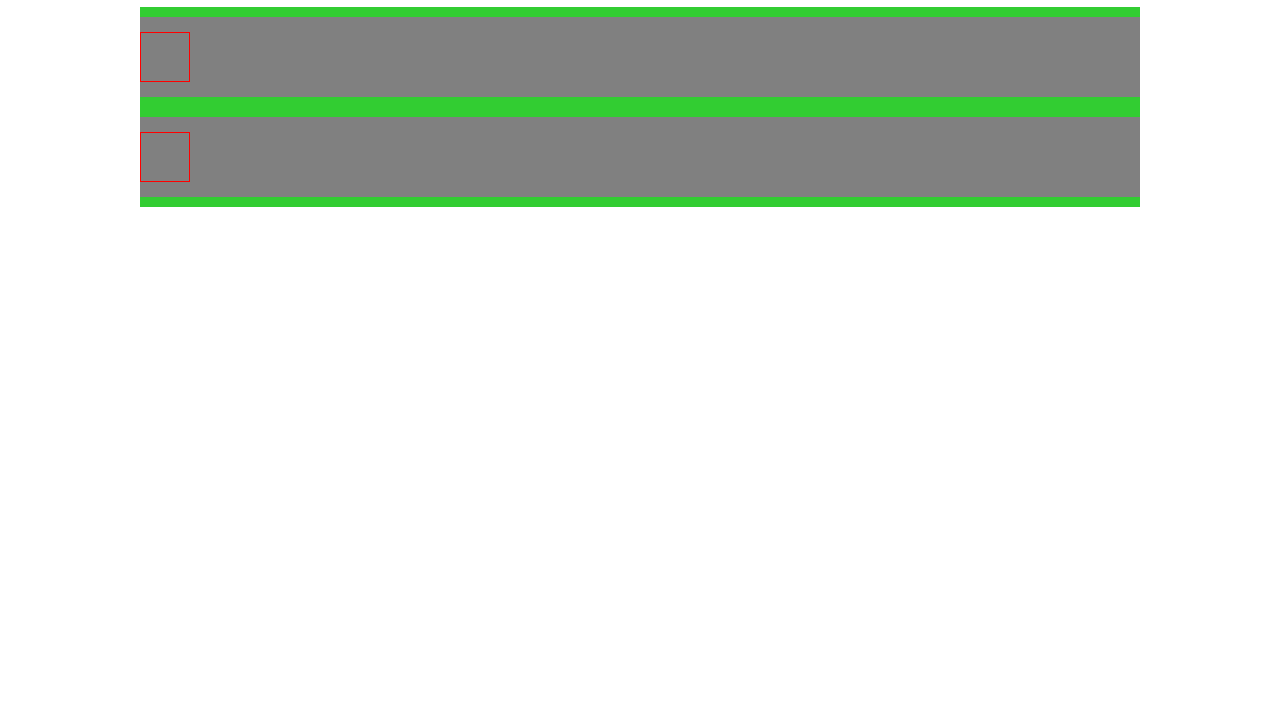
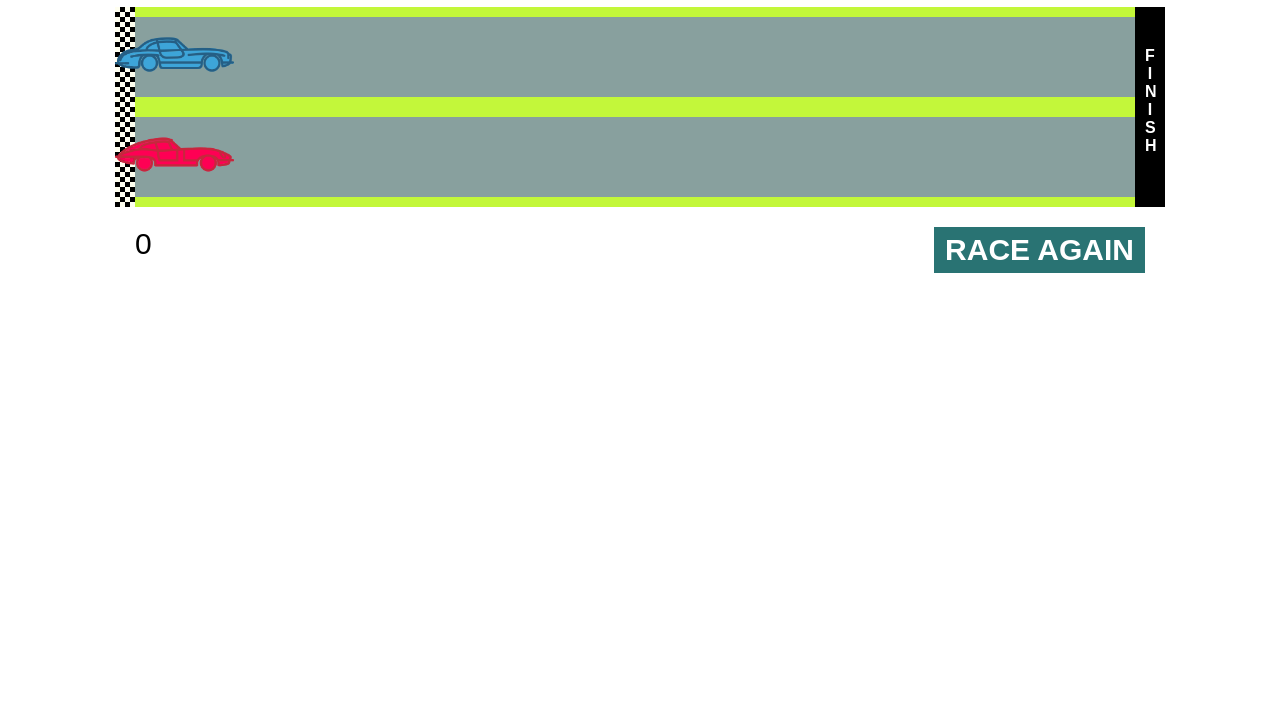
Before and after one commit to makeitrealcamp/javascript-racer, a plain HTML site: page index.html in a window 1280 px wide. Shown: the part 73-800 px from the top of the page. Drawn offline with nearby package versions, Linux system fonts and the light colour scheme.

Commit message:
added cars. added restart button.

```diff
--- a/app.js
+++ b/app.js
@@ -1,30 +1,43 @@
-/*$(document).ready(function(){
-	$(this).bind('keyup', function(e){
-		$(this).keyup(function(e){
-			if (e.which == 13) {
-				$('#player1').offset({left:300});
-				var position = $('#player1').position();
-				console.log(position);
+$(document).ready(function(){
+	var count=5;
+	var counter=setInterval(timer, 1000);
+	function timer(){
+		if (count <= 0){
+			return clearInterval(counter);
 		}
-		});
-	});
-});
-*/
-$(document).ready(function(){
+		count=count-1;
+	 	$('#timer').html(count);
+	}
+	function race(){
 		var startLine = $('.car').position().left;
-	var finishLine = startLine + 1000;
+		var finishLine = startLine + 900;
 		$(this).bind('keyup', function(e){
 			$(this).keyup(function(e){
 				if (e.which == 80){
 					var player1Pos = $('#player1').position();
 					if(player1Pos.left < finishLine){
-					var move = player1Pos.left + 10;
+						var move = player1Pos.left + 20;
 						$('#player1').offset({left:move});
 						console.log(player1Pos.left + " "+ finishLine)
 					}
-			} else if (e.which == 81) {
-				$('#player2').offset({left:400});
+				} else if (e.which == 81){
+					var player1Pos = $('#player2').position();
+					if(player1Pos.left < finishLine){
+						var move = player1Pos.left + 20;
+						$('#player2').offset({left:move});
+						console.log(player1Pos.left + " "+ finishLine)
+					}
+				}
+			});
+			$(this).keyup(function(event){
+		        var key_code = event.keyCode ? event.keyCode : event.which;
+		        if((key_code  >=80 && key_code  <=122) || (key_code  >=48 && key_code <=57)){
+		           $('#cnt').append('<span>'+ ++count + '</span>');
 		        }
 		    });
 		});
+	}
+	$('#start-race').on('click', function(){
+		console.log("I was clicked");
 	});
+});
--- a/index.html
+++ b/index.html
@@ -10,16 +10,30 @@
 	<header>
 		<h1>JS racer</h1>
 	</header>
-	<div class="wrapper" tabindex="1">
+	<div class="wrapper">
+		<div class="startline">
+
+		</div>
 		<div class="racetrack">
 			<div class="track track1">
-				<div class="car car1" id="player1"></div>
+				<div class="car car1" id="player1">
+					<img src="car1.png">
+				</div>
 			</div>
 			<div class="track track2">
-				<div class="car car2" id="player2"></div>
+				<div class="car car2" id="player2">
+					<img src="car2.png">
+				</div>
 			</div>
 		</div>
+		<div class="finishline">
+			<div>f<br>i<br>n<br>i<br>s<br>h<br></div>
+		</div>
 	</div>
+	<footer>
+		<div class="timer" id="timer"></div>
+		<button class="start-button" id="start-race">race again</button>
+	</footer>
 <script src="https://ajax.googleapis.com/ajax/libs/jquery/3.1.0/jquery.min.js"></script>
 <script type="text/javascript" src="app.js"></script>
 </body>
--- a/style.css
+++ b/style.css
@@ -2,25 +2,96 @@
 	box-sizing: border-box;
 }
 
+header {
+	color:#297373;
+}
+
 header, .wrapper {
-	width: 1000px;
+	display: flex;
+	justify-content: center;
 	margin: 0 auto;
 }
 
 .racetrack {
 	height: 200px;
-	background: gray;
+	width: 1000px;
+	background: #88a09e;
 }
 
 .track {
 	height: 100px;
-	border-top: solid 10px limegreen;
-	border-bottom: solid 10px limegreen;
+	border-top: solid 10px #c3f73a;
+	border-bottom: solid 10px #c3f73a;
 }
 
 .car {
-	border: solid 1px red;
-	margin: 15px 0;
-	width: 50px;
-	height: 50px;
+	/*border: solid 1px red;*/
+	margin: 15px -20px;
+	height: 70%;
+	width: 20px;
 }
+
+.car img {
+	height: 80%;
+}
+
+footer {
+	width: 1050px;
+	padding: 20px;
+	margin: 0 auto;
+}
+
+.timer {
+	min-width: 200px;
+	float: left;
+	font-size: 30px;
+}
+
+.start-button {
+	min-width: 200px;
+	float: right;
+	display: block;
+	background-color:#297373;
+	border: solid 1px #297373;
+	padding: 5px 10px;
+	color: white;
+	font-size: 30px;
+	text-transform: uppercase;
+	font-weight: bold;
+}
+
+/* additional */
+
+.startline {
+	background: ivory;
+	height: 200px;
+	width: 20px;
+
+    background-image:
+      -moz-linear-gradient(45deg, #000 25%, transparent 25%),
+      -moz-linear-gradient(-45deg, #000 25%, transparent 25%),
+      -moz-linear-gradient(45deg, transparent 75%, #000 75%),
+      -moz-linear-gradient(-45deg, transparent 75%, #000 75%);
+    background-image:
+      -webkit-gradient(linear, 0 100%, 100% 0, color-stop(.25, #000), color-stop(.25, transparent)),
+      -webkit-gradient(linear, 0 0, 100% 100%, color-stop(.25, #000), color-stop(.25, transparent)),
+      -webkit-gradient(linear, 0 100%, 100% 0, color-stop(.75, transparent), color-stop(.75, #000)),
+      -webkit-gradient(linear, 0 0, 100% 100%, color-stop(.75, transparent), color-stop(.75, #000));
+
+    -moz-background-size:10px 10px;
+    background-size:10px 10px;
+    -webkit-background-size:10px 10px; /* override value for shitty webkit */
+
+    background-position:0 0, 5px 0, 5px -5px, 0px 5px;
+}
+
+.finishline {
+	text-transform: uppercase;
+	text-align: center;
+	color: white;
+	font-weight: bold;
+	background-color: black;
+	padding: 40px 10px;
+	width: 30px;
+	height: 200px;
+}
```
Also changed, not shown: car.svg (added), car1.png (added), car2.png (added). Lines whose indentation alone changed are shown as unchanged.
